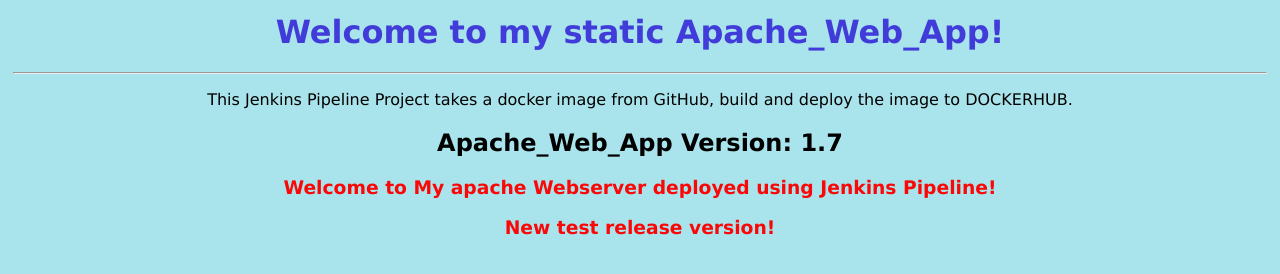
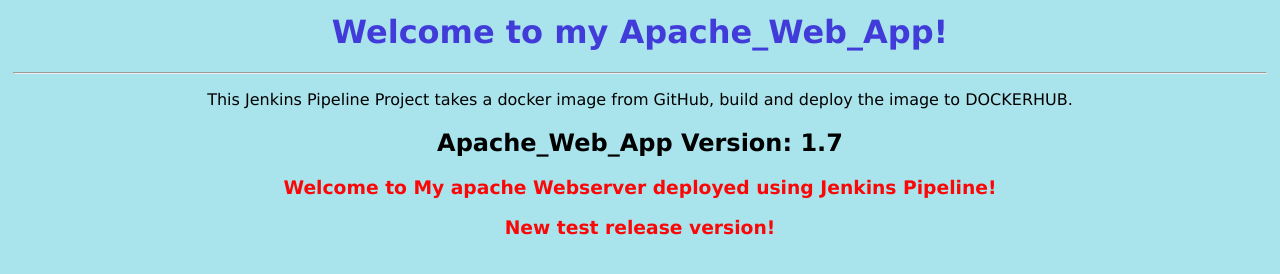
Before and after one commit to EmmanuelSunday/jenkinspipeline-deploy-to-dockerhub, a plain HTML site: page index.html in a window 1280 px wide. Drawn offline with Linux system fonts and the light colour scheme.

Commit message:
new release on index.html

```diff
--- a/index.html
+++ b/index.html
@@ -3,7 +3,7 @@
         <title>Emmanuel Sunday </title>
     </head>
     <body style="text-align:center;font-family:Verdana;margin:1%; background-color: rgb(169, 228, 236);">
-        <h1 style="color:rgba(33, 6, 210, 0.766)">Welcome to my static Apache_Web_App!</h1>
+        <h1 style="color:rgba(33, 6, 210, 0.766)">Welcome to my Apache_Web_App!</h1>
         <hr>
         <p>This Jenkins Pipeline Project takes a docker image from GitHub, build and deploy the image to DOCKERHUB.</p>
         <h2>Apache_Web_App Version: 1.7</h2>
```
